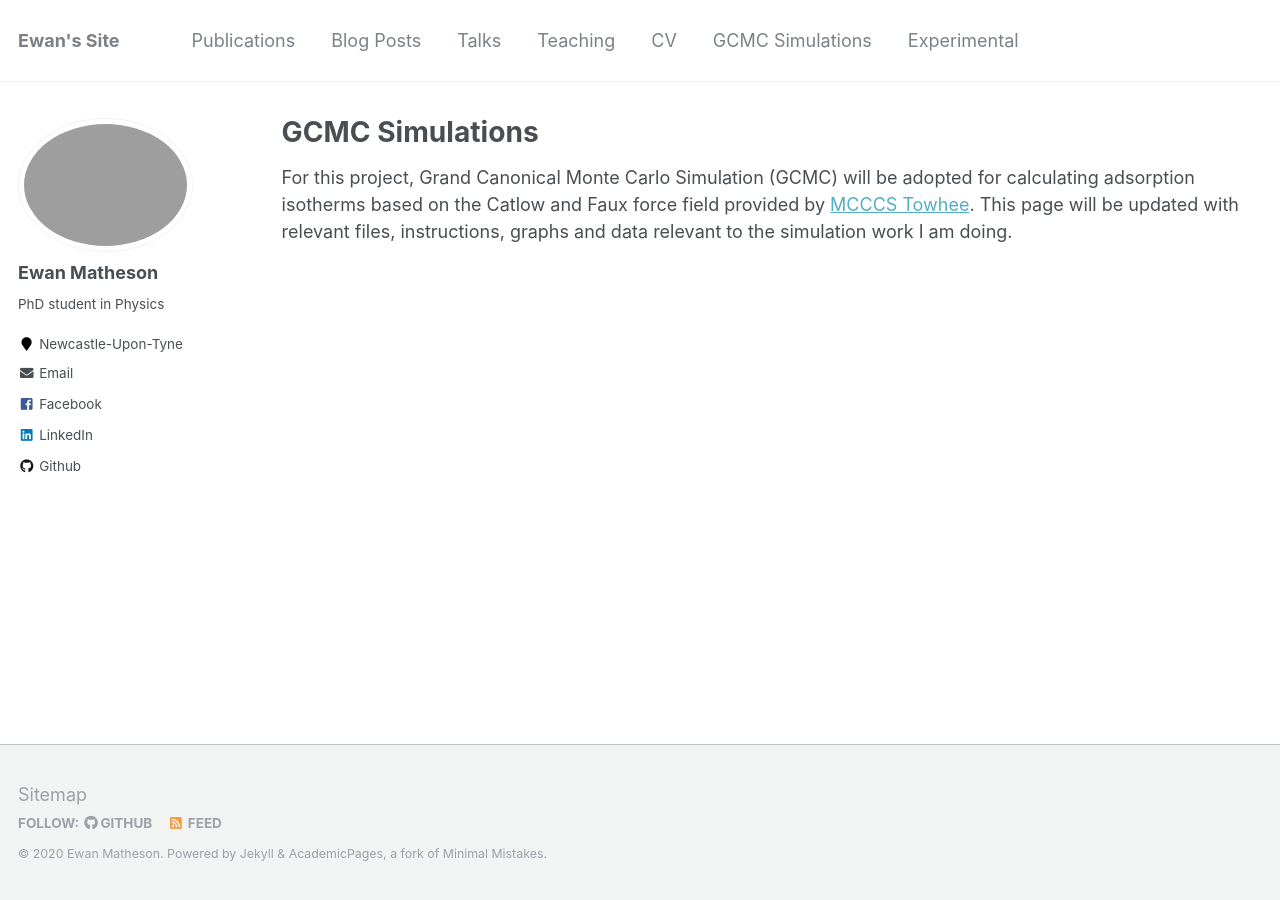
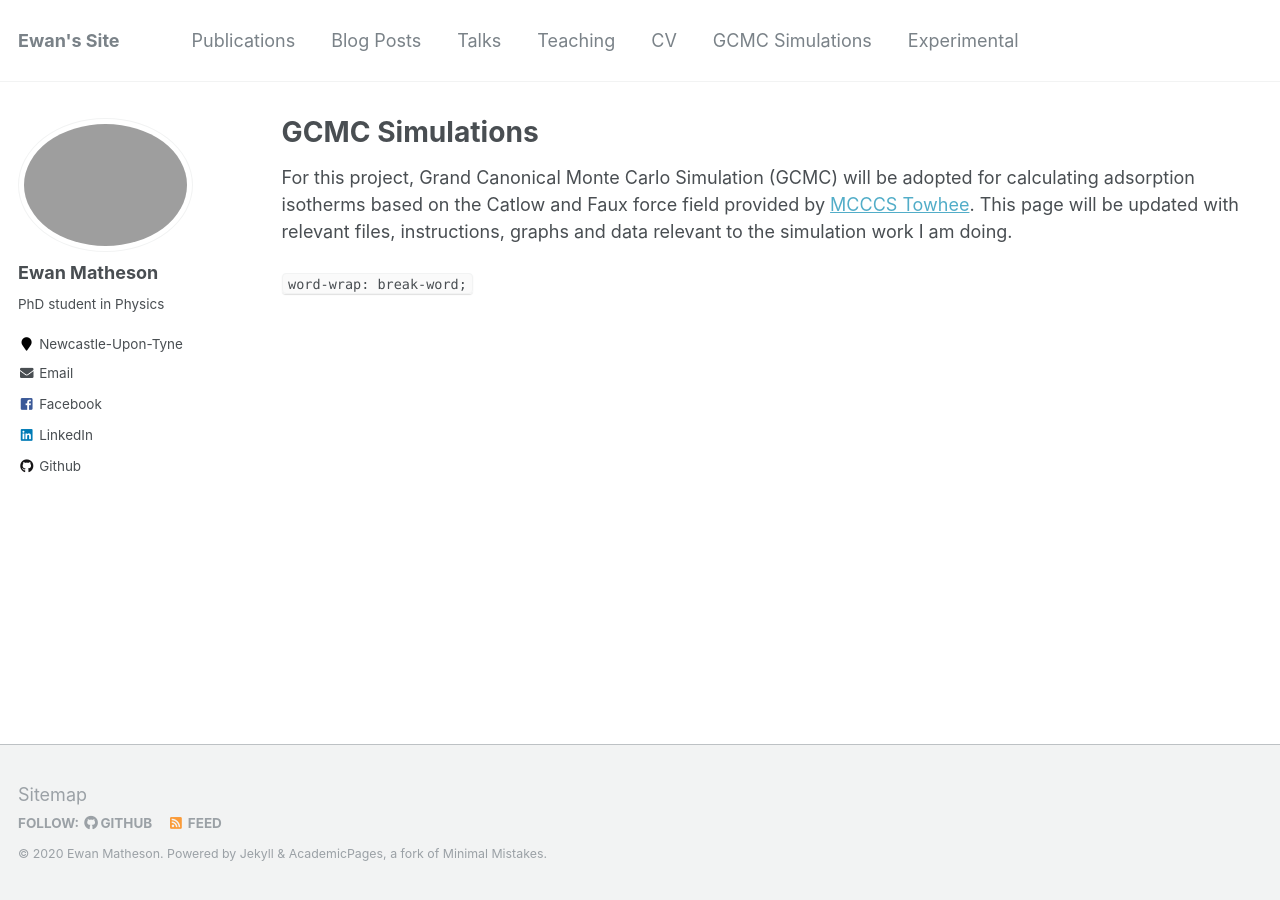
Before and after one commit to EwanMatheson/ewanmatheson.github.io, a Jekyll site: the page built from _pages/coding.md, in a window 1280 px wide. Built offline with Jekyll 4.4.1, drawn with Linux system fonts in a browser that asks for light colours.

Commit message:
Update coding.md

```diff
--- a/_pages/coding.md
+++ b/_pages/coding.md
@@ -6,3 +6,5 @@ author_profile: true
 ---
 
 For this project, Grand Canonical Monte Carlo Simulation (GCMC) will be adopted for calculating adsorption isotherms based on the Catlow and Faux force field provided by [MCCCS Towhee](http://towhee.sourceforge.net/forcefields/catlow_faux.html). This page will be updated with relevant files, instructions, graphs and data relevant to the simulation work I am doing.
+
+`word-wrap: break-word;`
```
